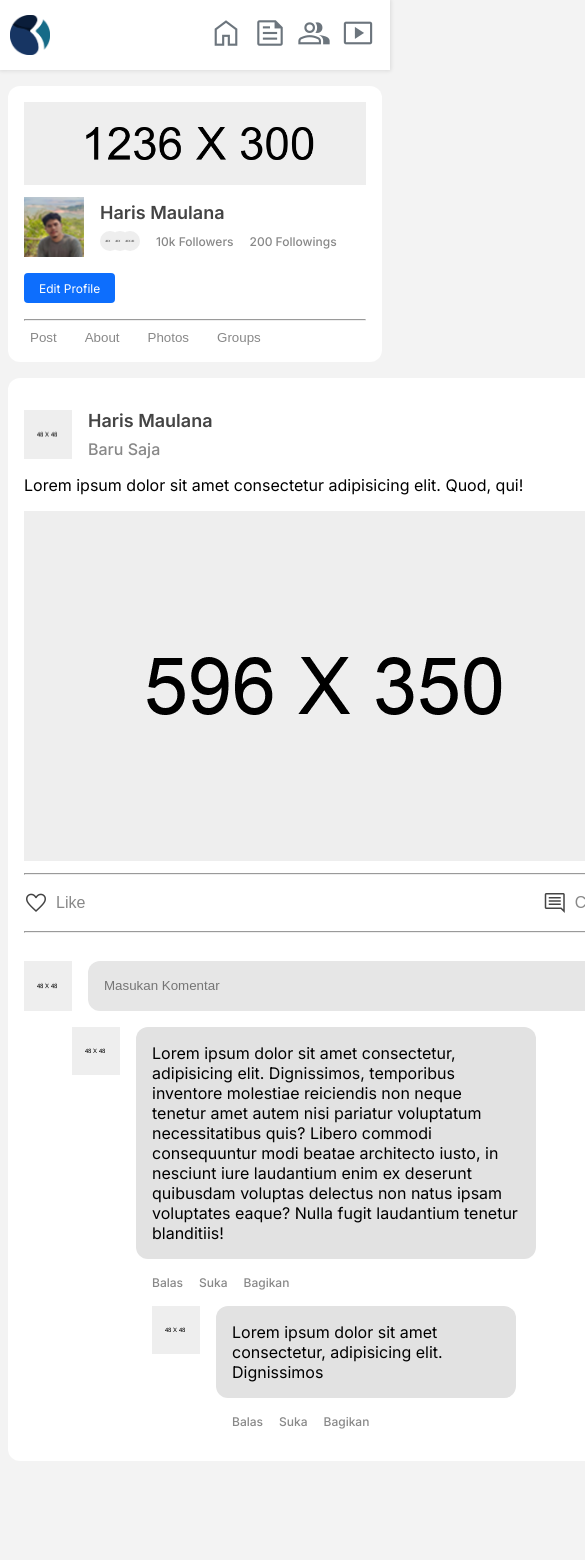
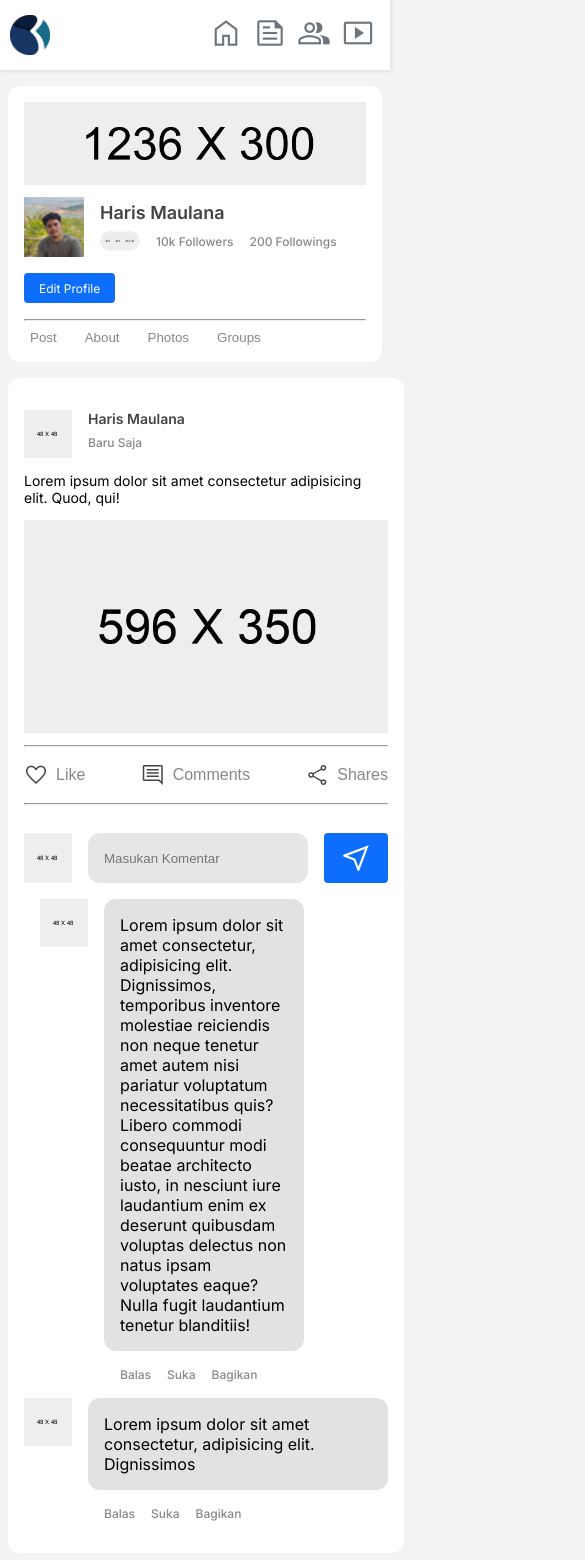
Before and after one commit to Haris-mlna/andaru-partners, a React (Create React App) app: page /profile in a window 390 px wide. Shown: the top 1560 px of the page, 585 px wide, since content can reach past the window. Before the commit the page ends 1485 px from the top, so only its background shows below. Built offline with nearby package versions, Linux system fonts and the light colour scheme.

Commit message:
update profile res

```diff
--- a/src/components/Organism/feed/feed.jsx
+++ b/src/components/Organism/feed/feed.jsx
@@ -7,8 +7,6 @@ import { Atag181, Ptag18, Span12, Span16 } from "../../Atom/text/text";
 import { Actionpost, ButtonPrimary } from "../../Atom/button/button";
 import { IconsFA } from "../../Atom/icons/icons";
 const Feed = () => {
-
-
   return (
     <div className={styles.containerfeed}>
       <div className={styles.feed}>
@@ -21,6 +19,7 @@ const Feed = () => {
         </div>
         <div className={styles.captionpost}>
           <Ptag18
+            new_className={styles.ptag18}
             text={
               "Lorem ipsum dolor sit amet consectetur adipisicing elit. Quod, qui!"
             }
@@ -51,33 +50,55 @@ const Feed = () => {
             id="searchbar"
             placeholder="Masukan Komentar"
           />
-        <ButtonPrimary new_className={styles.btnSendComment} text={<IconsFA new_className={styles.sendComment} title={'near_me'}/>} />
+          <ButtonPrimary
+            new_className={styles.btnSendComment}
+            text={
+              <IconsFA new_className={styles.sendComment} title={"near_me"} />
+            }
+          />
         </div>
         <div className={styles.resultComment}>
           <div className={styles.wrapResultComment}>
-        <div className={styles.profilrAv}> <AvatarSidebar/></div>
+            <div className={styles.profilrAv}>
+              {" "}
+              <AvatarSidebar />
+            </div>
             <div className={styles.firstComment}>
-        <span>Lorem ipsum dolor sit amet consectetur, adipisicing elit. Dignissimos, temporibus inventore molestiae reiciendis non neque tenetur amet autem nisi pariatur voluptatum necessitatibus quis? Libero commodi consequuntur modi beatae architecto iusto, in nesciunt iure laudantium enim ex deserunt quibusdam voluptas delectus non natus ipsam voluptates eaque? Nulla fugit laudantium tenetur blanditiis!</span>
+              <span>
+                Lorem ipsum dolor sit amet consectetur, adipisicing elit.
+                Dignissimos, temporibus inventore molestiae reiciendis non neque
+                tenetur amet autem nisi pariatur voluptatum necessitatibus quis?
+                Libero commodi consequuntur modi beatae architecto iusto, in
+                nesciunt iure laudantium enim ex deserunt quibusdam voluptas
+                delectus non natus ipsam voluptates eaque? Nulla fugit
+                laudantium tenetur blanditiis!
+              </span>
             </div>
           </div>
           <div className={styles.actionOfComments}>
-          <Span12 text={'Balas'}/>
-          <Span12 text={'Suka'}/>
-          <Span12 text={'Bagikan'}/>
+            <Span12 text={"Balas"} />
+            <Span12 text={"Suka"} />
+            <Span12 text={"Bagikan"} />
           </div>
         </div>
 
         <div className={styles.resultReplyComment}>
           <div className={styles.wrapReplyComment}>
-        <div className={styles.profilrAv}> <AvatarSidebar/></div>
+            <div className={styles.profilrAv}>
+              {" "}
+              <AvatarSidebar />
+            </div>
             <div className={styles.replyComment}>
-        <span>Lorem ipsum dolor sit amet consectetur, adipisicing elit. Dignissimos</span>
+              <span>
+                Lorem ipsum dolor sit amet consectetur, adipisicing elit.
+                Dignissimos
+              </span>
             </div>
           </div>
           <div className={styles.actionOfComments}>
-          <Span12 text={'Balas'}/>
-          <Span12 text={'Suka'}/>
-          <Span12 text={'Bagikan'}/>
+            <Span12 text={"Balas"} />
+            <Span12 text={"Suka"} />
+            <Span12 text={"Bagikan"} />
           </div>
         </div>
       </div>
--- a/src/components/Organism/feed/feed.module.css
+++ b/src/components/Organism/feed/feed.module.css
@@ -3,6 +3,10 @@
     flex: 2;
     padding: 2rem 1rem;
     border-radius: 12px;
+}
+
+.containerfeed{
+    width: 100%;
 }
 
 .headfeed{
@@ -78,7 +82,7 @@
     width: 400px;
     padding: 1rem;
     background-color: var(--border-1st-color);
-    border-radius: 12pxs;
+    border-radius: 12px;
     white-space: pre-wrap;
     word-wrap: break-word;
     overflow-wrap: break-word;
@@ -102,5 +106,41 @@
     margin-left: 5rem;
 }
 
-@media (width:762px) {
+@media (max-width:762px) {
+    .feed{
+       width: 100%;
+    }
+
+    .containerfeed{
+        width: 100%;
+    }
+
+    .respostimg{
+        width: 100%;
+    }
+
+    .resultComment{
+        margin-left: 0rem;
+        padding-left: 1em;
+    }
+
+    .resultReplyComment{
+        margin-left: 0rem;
+    }
+
+    .resatag18{
+        font-size: 14px;
+    }
+
+    .resspan16{
+        font-size: 12px;
+    }
+
+    .ptag18{
+        font-size: 14px;
+    }
+
+    .firstComment{
+        width: 200px;
+    }
 }
--- a/src/pages/profile/profile.jsx
+++ b/src/pages/profile/profile.jsx
@@ -82,7 +82,7 @@ const Profile = () => {
 
       {/* ABOUT */}
       {active === "about" ? (
-        <div className={styles.main_section_profile}>
+        <div className={styles.main_section_profile_about}>
           <div className={styles.aboutLeft}>
             <About />
           </div>
@@ -96,7 +96,7 @@ const Profile = () => {
 
       {/* PHOTO */}
       {active === "photo" && (
-        <div className={styles.main_section_profile}>
+        <div className={styles.main_section_profile_photo}>
           <div className={styles.aboutLeft}>
             <SidebarGallery />
           </div>
@@ -109,7 +109,7 @@ const Profile = () => {
 
       {/* GROUP */}
       {active === "group" && (
-        <div className={styles.main_section_profile}>
+        <div className={styles.main_section_profile_group}>
           <div className={styles.aboutLeft}>
             <GroupGrid/>
           </div>
--- a/src/pages/profile/profile.module.css
+++ b/src/pages/profile/profile.module.css
@@ -56,6 +56,27 @@
   margin: 1rem auto;
 }
 
+.main_section_profile_about{
+  display: flex;
+  gap: 1rem;
+  width: 1200px;
+  margin: 1rem auto
+}
+
+.main_section_profile_photo{
+  display: flex;
+  gap: 1rem;
+  width: 1200px;
+  margin: 1rem auto
+}
+
+.main_section_profile_group{
+  display: flex;
+  gap: 1rem;
+  width: 1200px;
+  margin: 1rem auto
+}
+
 .profileLeft {
   flex: 1;
 }
@@ -100,9 +121,8 @@
     padding: 0.5rem;
   }
 
-  /* .profile{
-    overflow-x: hidden;
-  } */
+  .profile{
+  }
 
   .headerProfile {
     width: 100%;
@@ -157,5 +177,44 @@
     display: none;
   }
 
+  .main_section_profile_about{
+    display: flex;
+    flex-direction: column;
+    gap: 1rem;
+    width: 100%;
+    margin: 1rem auto
+  }
+
+  .aboutLeft {
+    flex: 1;
+  }
+
+  .aboutRight {
+    flex: 1;
+  }
+
+  .main_section_profile_photo{
+    display: flex;
+    flex-direction: column;
+    gap: 1rem;
+    width: 100%;
+    margin: 1rem auto
+  }
+
+  .main_section_profile_group{
+    display: flex;
+    flex-direction: column;
+    gap: 1rem;
+    width: 100%;
+    margin: 1rem auto
+  }
+
+  .main_section_profile {
+    display: flex;
+    gap: 1rem;
+    width: 100%;
+    margin: 1rem auto;
+  }
+
 
 }
```
Lines whose indentation alone changed are shown as unchanged.
